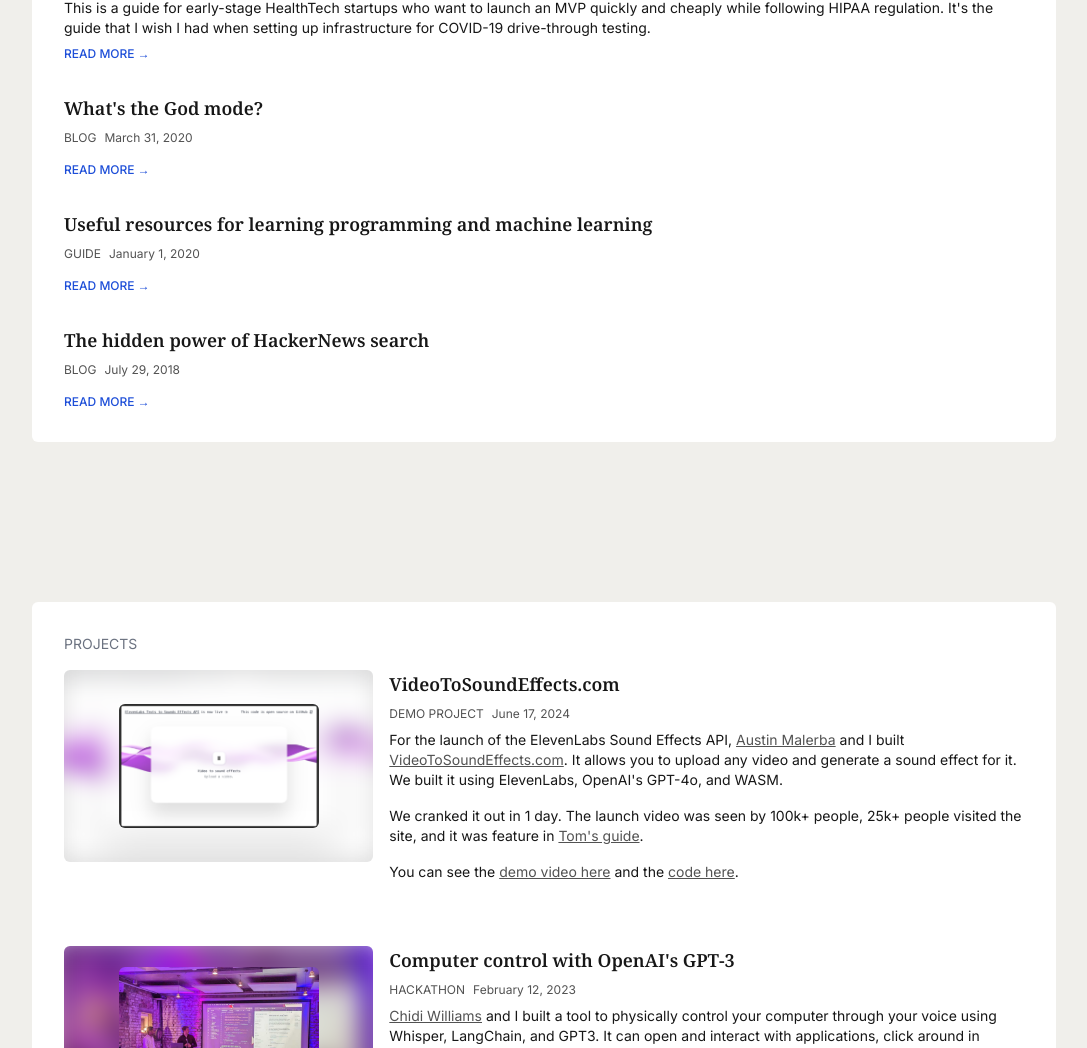
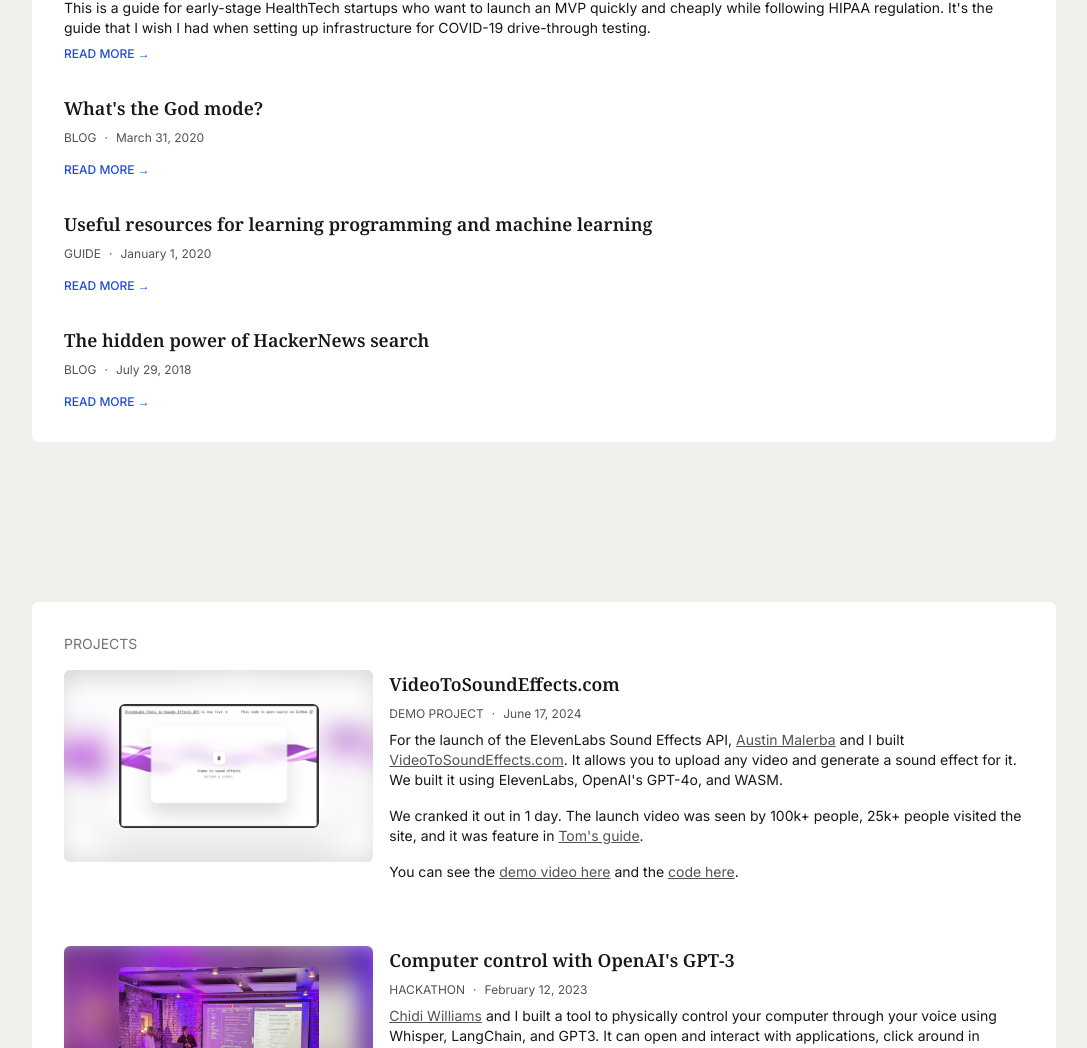
Before and after one commit to lharries/harries.co, a Next.js app: page / in a window 1280 px wide. Shown: the part 1198-2246 px from the top of the page, without its empty margins (96-1183 px from the left). Built offline with nearby package versions, Linux system fonts and the light colour scheme.

Commit message:
add dot separator

```diff
--- a/app/components.tsx
+++ b/app/components.tsx
@@ -103,6 +103,7 @@
       <h2 className="text-lg font-semibold font-serif">{title}</h2>
       <div className="flex gap-2 text-xs text-neutral-600 font-sans">
         <div className="uppercase">{category}</div>
+        <p>&#183;</p>
         <div>{formatDate(date)}</div>
       </div>
       <p className="text-sm">{body}</p>
@@ -228,6 +229,7 @@
         <h2 className="text-lg font-semibold font-serif">{title}</h2>
         <div className="flex gap-2 text-xs text-neutral-600 font-sans">
           <div className="uppercase">{category}</div>
+          <p>&#183;</p>
           <div>{formatDate(date)}</div>
         </div>
         <div className="text-sm">
```
Also changed, not shown: 1 other file (tests, documents, lock files or other folders).
